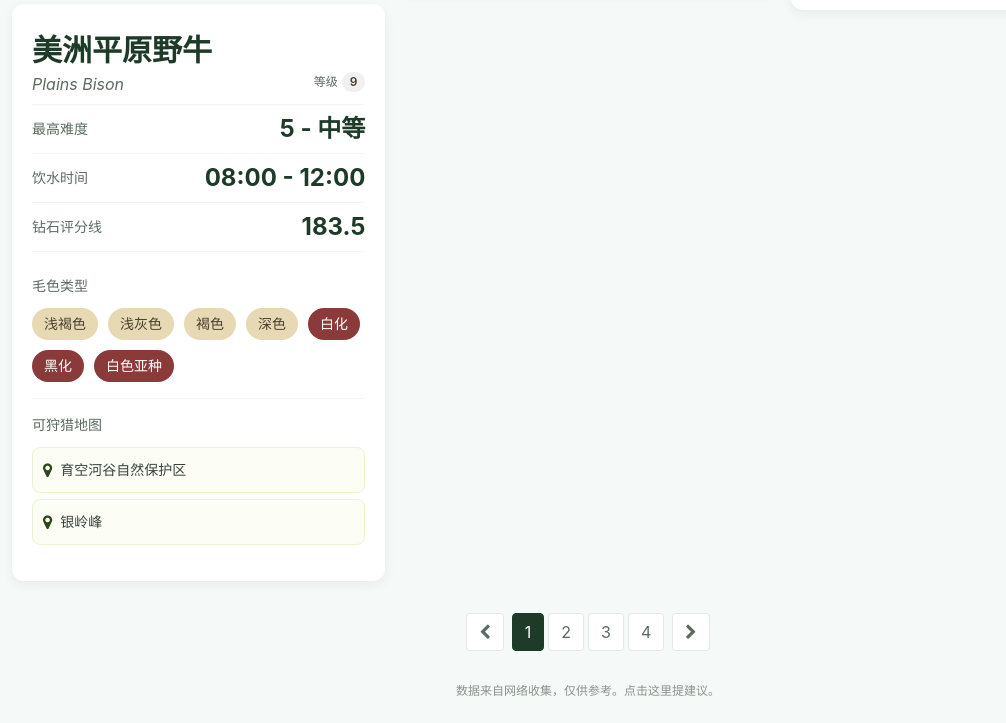
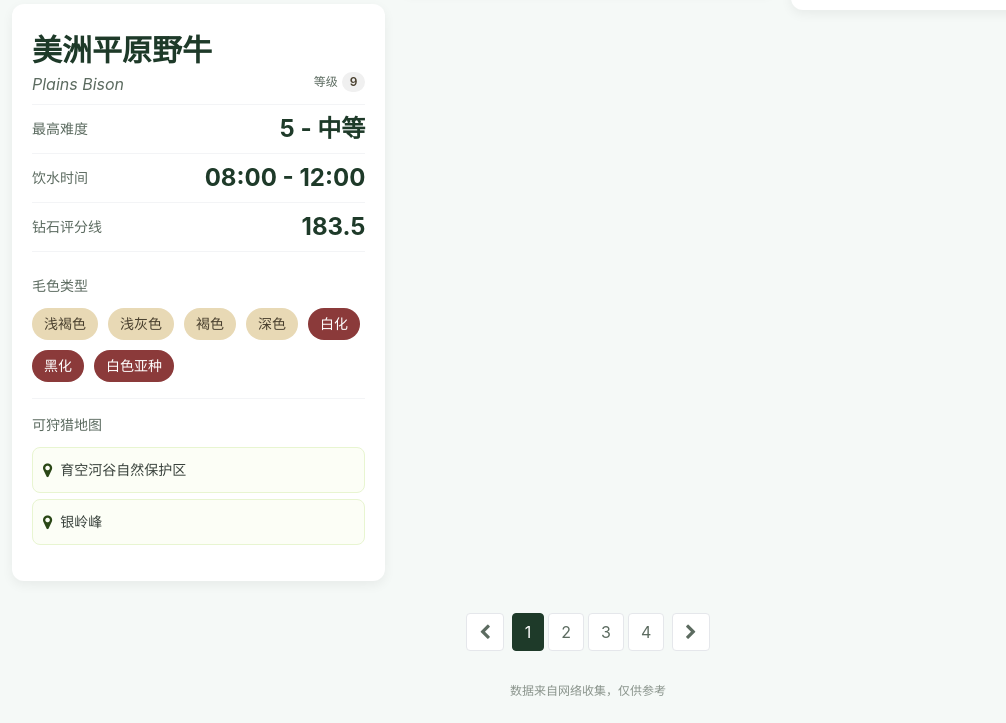
Before and after one commit to fankent/cotw-helper, a plain HTML site: page index.html in a window 1280 px wide. Shown: the part 4229-4952 px from the top of the page, without its empty margins (52-1058 px from the left). Drawn offline with nearby package versions, Linux system fonts and the light colour scheme.

Commit message:
update footer

```diff
--- a/index.html
+++ b/index.html
@@ -137,7 +137,7 @@
 
         <!-- 底部装饰 -->
         <div class="mt-8 text-center text-xs text-natural-text-light">
-            <p>数据来自网络收集，仅供参考。<a href="mailto:1224478990@qq.com">点击这里</a>提建议。</p>
+            <p>数据来自网络收集，仅供参考</p>
         </div>
 
         <!-- 返回顶部按钮 -->
```
